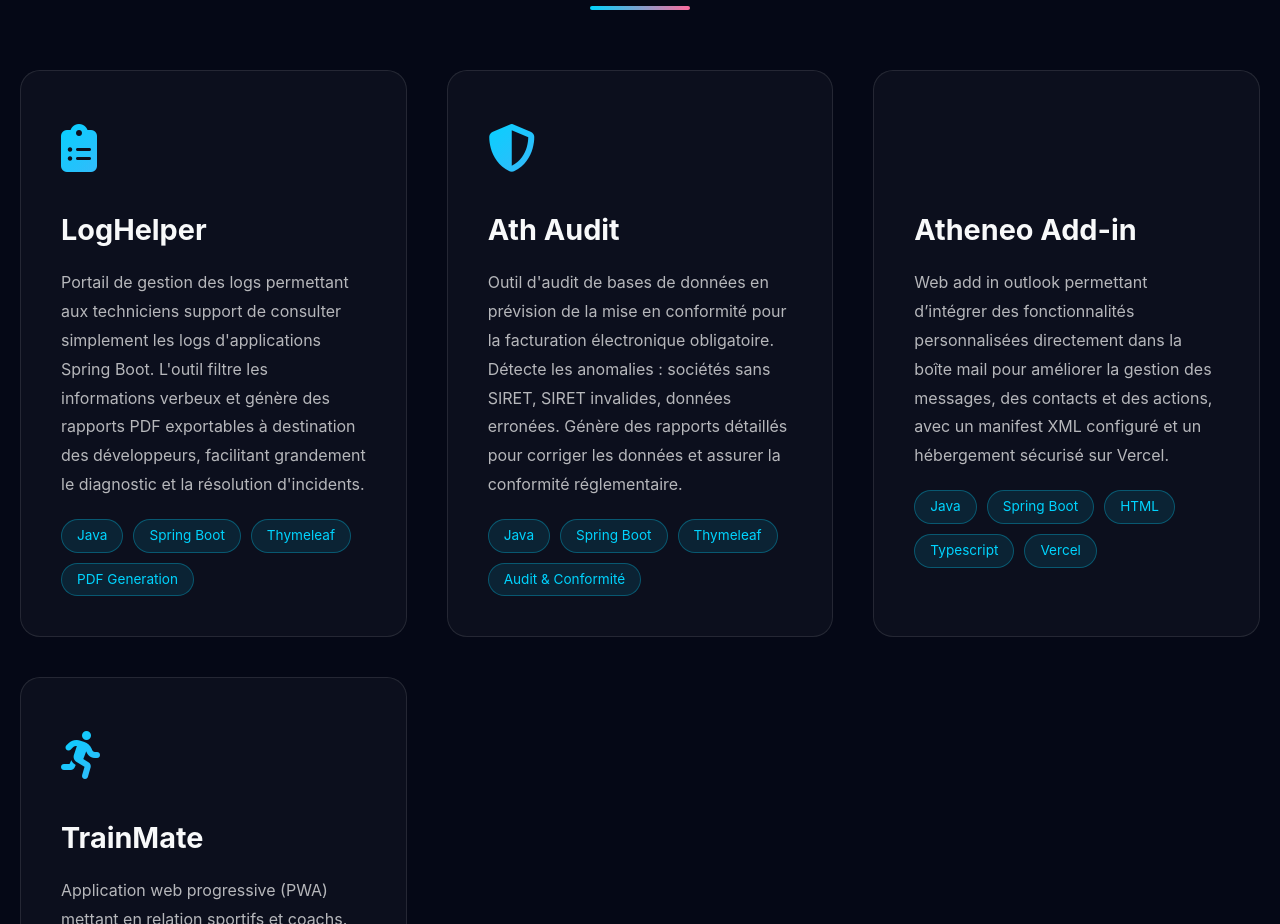
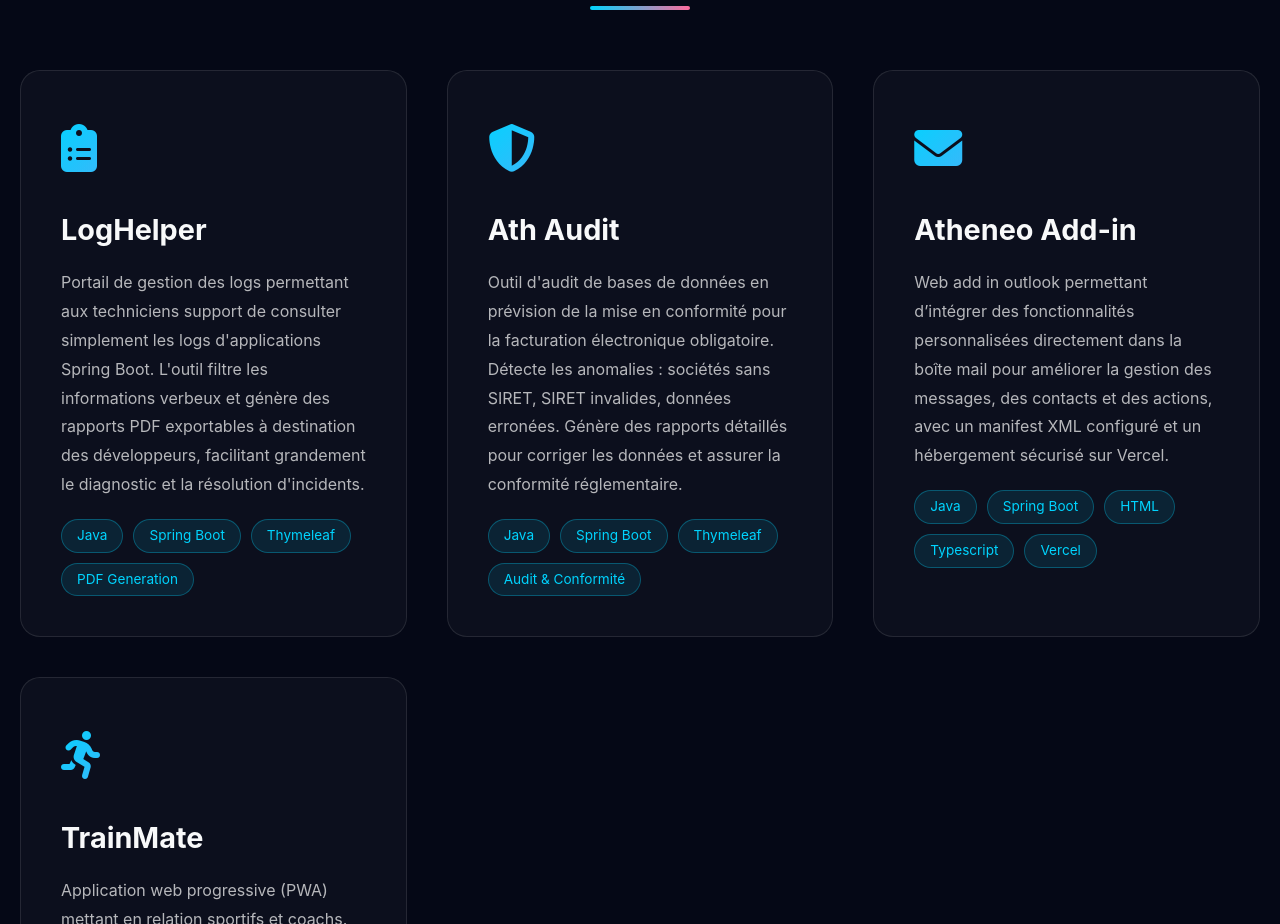
Before and after one commit to ValentinBertho/cv, a plain HTML site: page index.html in a window 1280 px wide. Shown: the part 1020-1944 px from the top of the page. Drawn offline with Linux system fonts and the light colour scheme.

Commit message:
Fix icon

```diff
--- a/index.html
+++ b/index.html
@@ -544,7 +544,7 @@ Outil d'audit de bases de données en prévision de la mise en conformité pour
 
 				<div class="project-card">
                     <div class="project-icon">
-                        <i class="fas fa-envelope-alt"></i>
+                        <i class="fas fa-envelope"></i>
                     </div>
                     <h3 class="project-title">Atheneo Add-in</h3>
                     <p class="project-desc">Web add in outlook permettant d’intégrer des fonctionnalités personnalisées directement dans la boîte mail pour améliorer la gestion des messages, des contacts et des actions, avec un manifest XML configuré et un hébergement sécurisé sur Vercel.</p>
```
